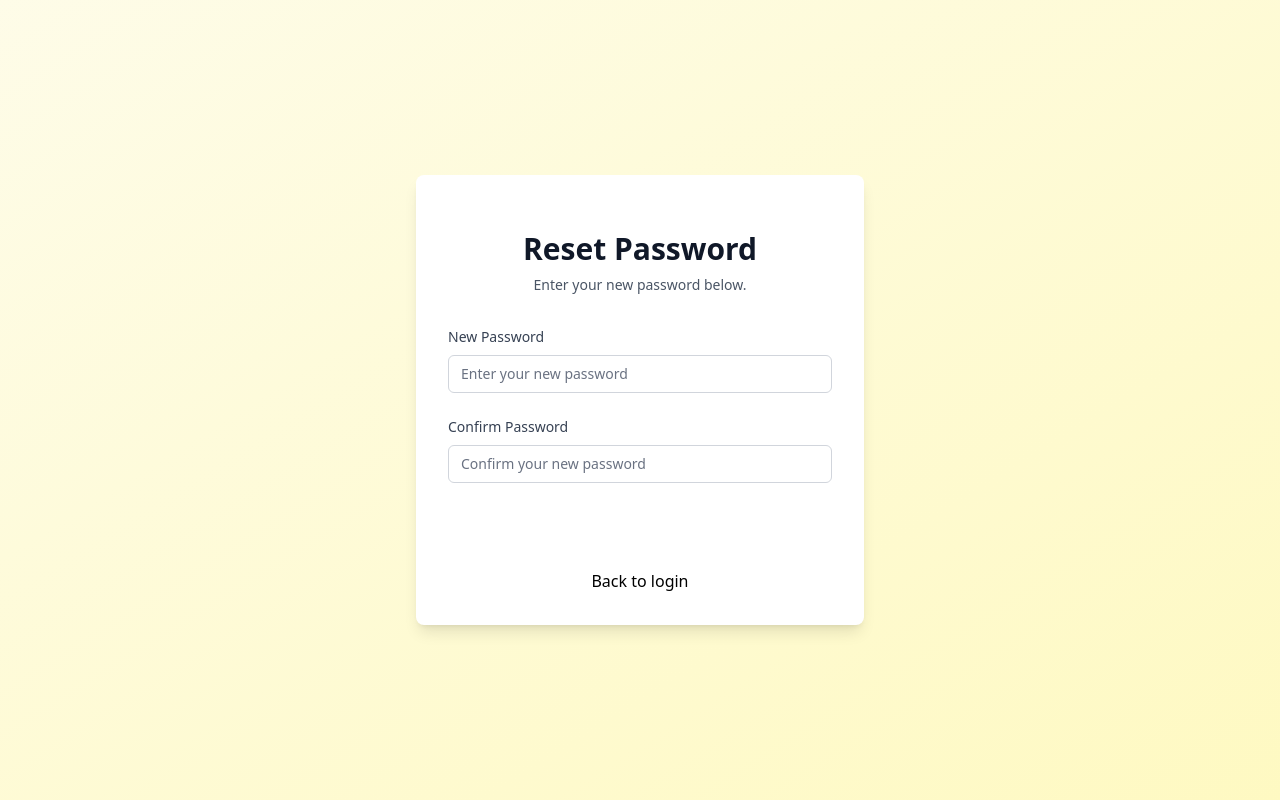
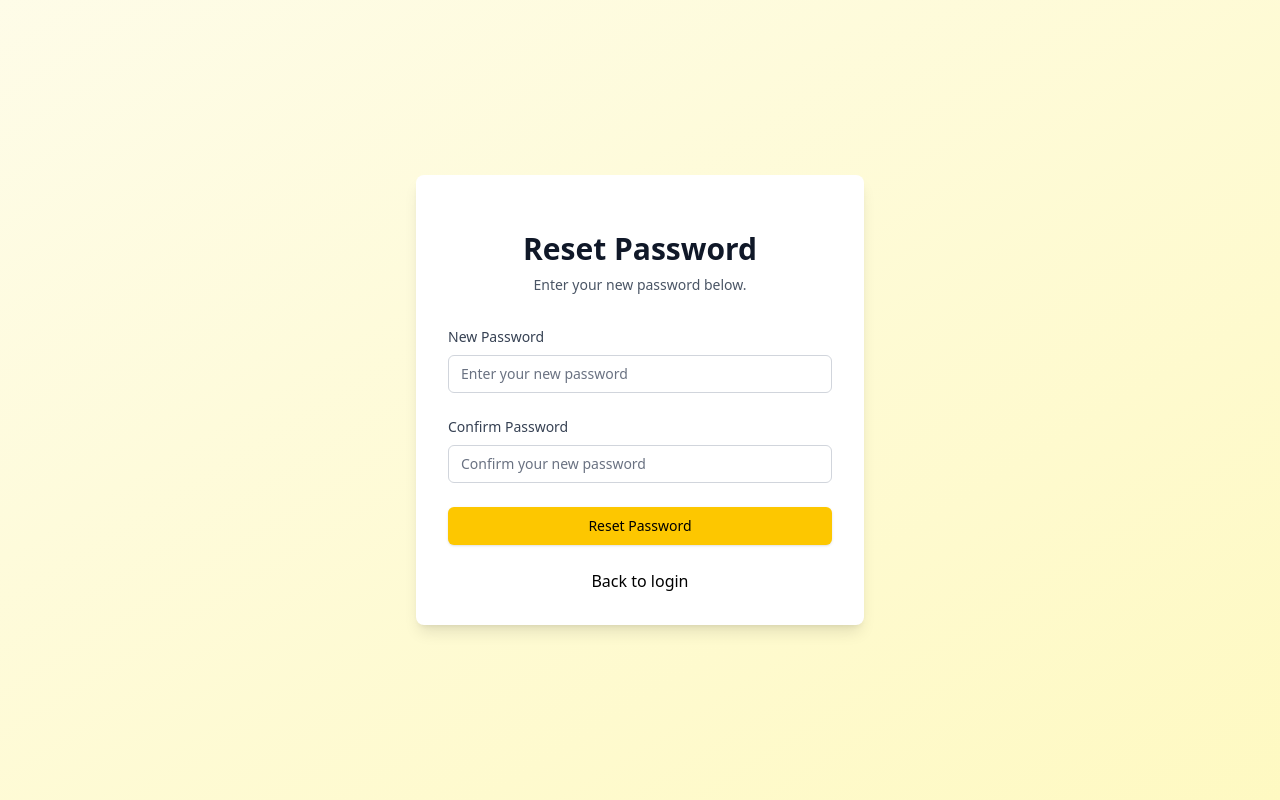
Before and after one commit to itsregularjohn/yellowipe-linx-challenge, a React (Vite) app in the folder apps/client/: page /reset-password in a window 1280 px wide. Built offline with nearby package versions, Linux system fonts and the light colour scheme.

Commit message:
fix(auth): button styles

```diff
--- a/apps/client/src/modules/auth/pages/ForgotPasswordPage.tsx
+++ b/apps/client/src/modules/auth/pages/ForgotPasswordPage.tsx
@@ -97,7 +97,7 @@ export const ForgotPasswordPage: FC = () => {
             <button
               type="submit"
               disabled={isLoading}
-              className="group relative w-full flex justify-center py-2 px-4 border border-transparent text-sm font-medium rounded-md text-white bg-yellowipe-600 hover:bg-yellowipe-700 focus:outline-none focus:ring-2 focus:ring-offset-2 focus:ring-yellowipe-500 disabled:opacity-50 disabled:cursor-not-allowed"
+              className="w-full flex justify-center py-2 px-4 border border-transparent rounded-md shadow-sm text-sm font-medium text-black bg-yellow-400 hover:bg-yellow-500 focus:outline-none focus:ring-2 focus:ring-offset-2 focus:ring-yellow-500 disabled:opacity-50 disabled:cursor-not-allowed"
             >
               {isLoading ? 'Sending...' : 'Send reset link'}
             </button>
--- a/apps/client/src/modules/auth/pages/ResetPasswordPage.tsx
+++ b/apps/client/src/modules/auth/pages/ResetPasswordPage.tsx
@@ -114,7 +114,7 @@ export const ResetPasswordPage: FC = () => {
             <button
               type="submit"
               disabled={isLoading}
-              className="group relative w-full flex justify-center py-2 px-4 border border-transparent text-sm font-medium rounded-md text-white bg-yellowipe-600 hover:bg-yellowipe-700 focus:outline-none focus:ring-2 focus:ring-offset-2 focus:ring-yellowipe-500 disabled:opacity-50 disabled:cursor-not-allowed"
+              className="w-full flex justify-center py-2 px-4 border border-transparent rounded-md shadow-sm text-sm font-medium text-black bg-yellow-400 hover:bg-yellow-500 focus:outline-none focus:ring-2 focus:ring-offset-2 focus:ring-yellow-500 disabled:opacity-50 disabled:cursor-not-allowed"
             >
               {isLoading ? 'Resetting...' : 'Reset Password'}
             </button>
```
